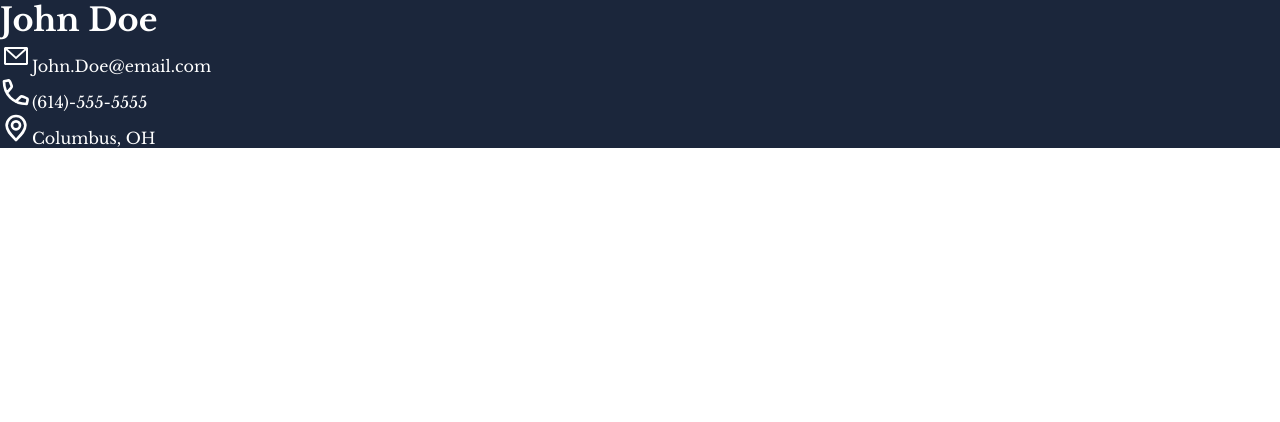
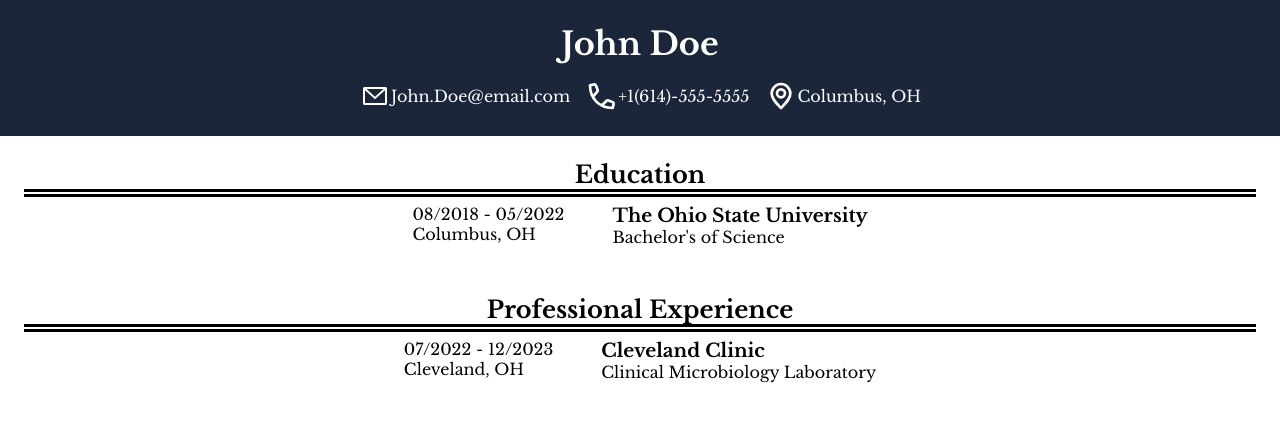
Before and after one commit to claytonm17/CV-app, a React (Vite) app: page / in a window 1280 px wide. Shown: the top 422 px of the page. Built offline with nearby package versions, Linux system fonts and the light colour scheme; the HTML template or start-up script is replaced by a standard one.

Commit message:
Add props to cv sections for reusability

```diff
--- a/src/components/CV.jsx
+++ b/src/components/CV.jsx
@@ -1,38 +1,94 @@
 import { useState } from 'react'
+import education from '../index' // Update eventually
 import EmailLogo from '../assets/email.svg'
 import PhoneLogo from '../assets/phone.svg'
 import LocationLogo from '../assets/location.svg'
 import '../styles/cv.css'
 
+const personalInfo = {
+    name: "John Doe",
+    email: "John.Doe@email.com",
+    phone: "+1(614)-555-5555",
+    location: "Columbus, OH",
+}
+
+const professionalExperience = {
+    sectionTitle: "Professional Experience",
+    date: "07/2022 - 12/2023",
+    location: "Cleveland, OH",
+    title: "Cleveland Clinic",
+    info: "Clinical Microbiology Laboratory",
+}
+
 function CV() {
     return (
         <div className="cv">
-            <CVHeading />
+            <CVHeading
+                name={personalInfo.name}
+                email={personalInfo.email}
+                phone={personalInfo.phone}
+                location={personalInfo.location}
+            />
+            <CVSection
+                title={education.sectionTitle}
+                contents={education}
+            />
+            <CVSection
+                title={professionalExperience.sectionTitle}
+                contents={professionalExperience}
+            />
         </div>
     )
 }
 
-function CVHeading() {
+function CVHeading({ name, email, phone, location }) { // Add props for name, email, phone, location
     return (
-        <>
         <div className="heading">
-            <h1 className="name">John Doe</h1>
+            <h1 className="name">{name}</h1>
             <div className="personal-information">
                 <div className="email">
                     <img src={EmailLogo} alt="Email Logo" />
-                    John.Doe@email.com
+                    {email}
                 </div>
                 <div className="phone">
                     <img src={PhoneLogo} alt="Phone Logo" />
-                    (614)-555-5555
+                    {phone}
                 </div>
                 <div className="location">
                     <img src={LocationLogo} alt="Location Logo" />
-                    Columbus, OH
+                    {location}
                 </div>
             </div>
         </div>
-        </>
+    )
+}
+
+function CVSection({ title, contents }) {
+    return (
+        <div className="section">
+            <h2>{title}</h2>
+            <InformationPiece
+                date={contents.date}
+                location={contents.location}
+                title={contents.title}
+                info={contents.info}
+            />
+        </div>
+    )
+}
+
+function InformationPiece({ date, location, title, info }) {
+    return (
+        <div className="piece">
+            <div className="date-location">
+                <p className="date">{date}</p>
+                <p className="location">{location}</p>
+            </div>
+            <div className="title-info">
+                <h3 className="title">{title}</h3>
+                <p className="info">{info}</p>
+            </div>
+        </div>
     )
 }
 
--- /dev/null
+++ b/src/index.js
@@ -0,0 +1,9 @@
+const education = {
+    sectionTitle: "Education",
+    date: "08/2018 - 05/2022",
+    location: "Columbus, OH",
+    title: "The Ohio State University",
+    info: "Bachelor's of Science",
+}
+
+export default education
--- a/src/styles/cv.css
+++ b/src/styles/cv.css
@@ -4,11 +4,58 @@ img {
     width: 2em;
 }
 
+.cv {
+    background-color: var(--white);
+}
+
 .heading {
     background-color: var(--dark-blue);
     color: var(--white);
+    display: flex;
+    flex-direction: column;
+    align-items: center;
+    gap: 1em;
+    padding: 1.5em;
+}
+
+.personal-information {
+    display: flex;
+    flex-wrap: wrap;
+    justify-content: center;
+    gap: 0.5em 1em;
 }
 
 h1.name {
     font-weight: 700;
 }
+
+.personal-information > div {
+    display: flex;
+    align-items: center;
+}
+
+.section {
+    display: flex;
+    flex-direction: column;
+    align-items: center;
+    padding: 1.5em;
+}
+
+.section > h2 {
+    font-weight: 700;
+    border-bottom: double 8px black;
+    width: 100%;
+    text-align: center;
+    margin-bottom: 0.3em;
+}
+
+.piece {
+    display: flex;
+    align-items: flex-start;
+    justify-content: space-between;
+    gap: 3em;
+}
+
+.title {
+    font-weight: 700;
+}
```
